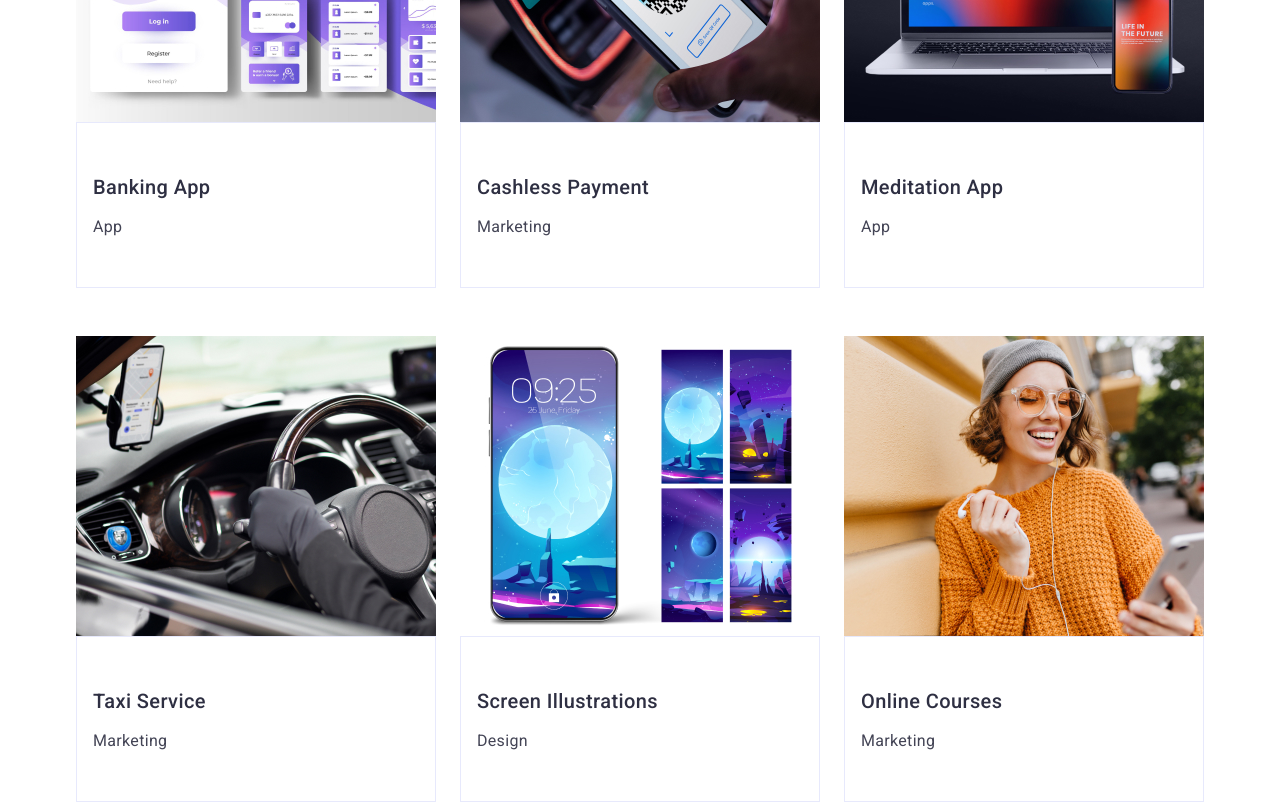
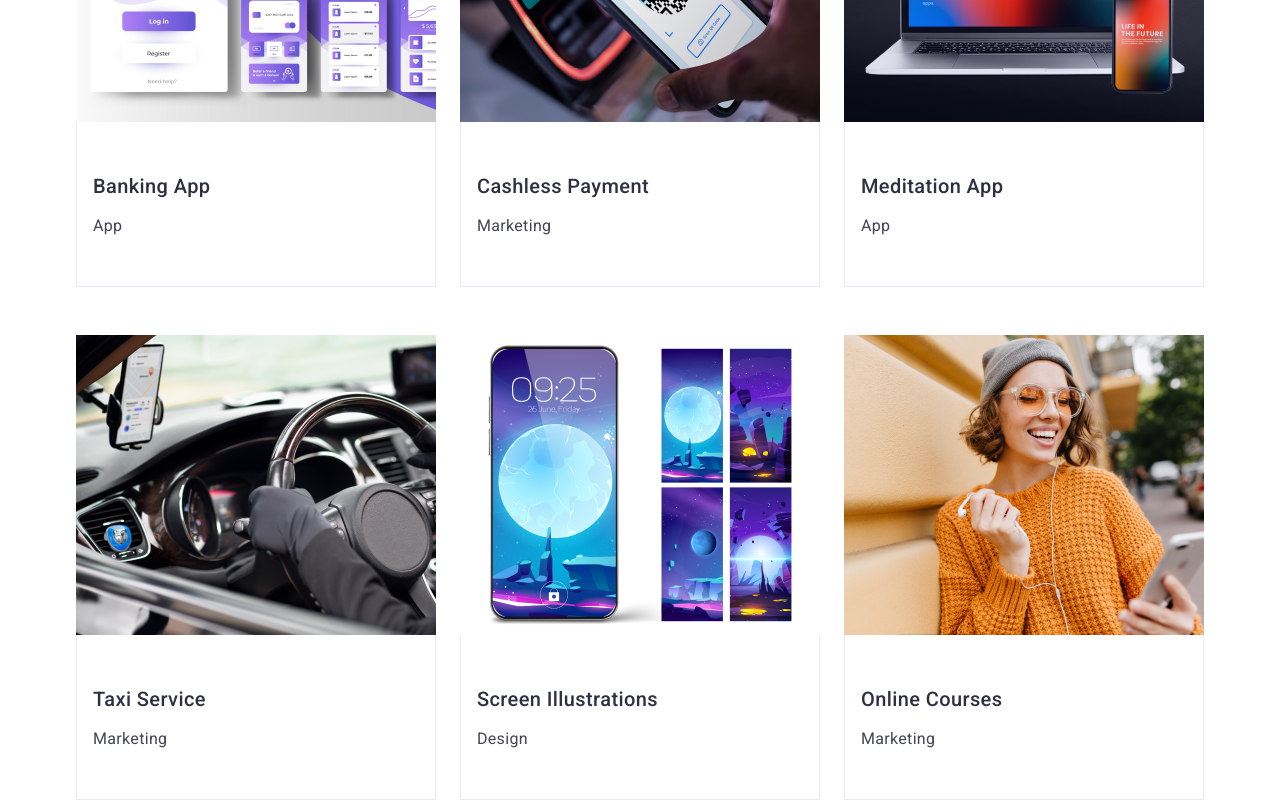
Before and after one commit to IgorBorya/goit-markup-hw-03, a plain HTML site: page index.html in a window 1280 px wide. Shown: the part 2340-3145 px from the top of the page. Drawn offline with nearby package versions, Linux system fonts and the light colour scheme.

Commit message:
fourthversion

```diff
--- a/css/styles.css
+++ b/css/styles.css
@@ -262,8 +262,11 @@ img {
 
 .card-title {
   padding: 32px 16px;
+  border: 1px solid #e7e9fc;
+}
+
+.cont {
   border-top: none;
-  border: 1px solid #e7e9fc;
 }
 
 .card-content {
--- a/index.html
+++ b/index.html
@@ -125,7 +125,7 @@
                 <ul class="fourth-ul">
                     <li class="card">
                         <img src="./images/Banking_App.jpg" width="360" height="300" alt="Banking App Photo" />
-                        <div class="card-title">
+                        <div class="card-title cont">
                             <h3 class="card-name">Banking App</h3>
                             <p class="card-content">App</p>
                         </div>
@@ -133,21 +133,21 @@
                     <li class="card">
                         <img src="./images/Cashless_Payment.jpg" width="360" height="300"
                             alt="Cashless Payment Photo" />
-                        <div class="card-title">
+                        <div class="card-title cont">
                             <h3 class="card-name">Cashless Payment</h3>
                             <p class="card-content">Marketing</p>
                         </div>
                     </li>
                     <li class="card">
                         <img src="./images/Meditation_App.jpg" width="360" height="300" alt="Meditation App Photo" />
-                        <div class="card-title">
+                        <div class="card-title cont">
                             <h3 class="card-name">Meditation App</h3>
                             <p class="card-content">App</p>
                         </div>
                     </li>
                     <li class="card">
                         <img src="./images/Taxi_Service.jpg" width="360" height="300" alt="Taxi Service Photo" />
-                        <div class="card-title">
+                        <div class="card-title cont">
                             <h3 class="card-name">Taxi Service</h3>
                             <p class="card-content">Marketing</p>
                         </div>
@@ -155,14 +155,14 @@
                     <li class="card">
                         <img src="./images/Screen_Illustrations.jpg" width="360" height="300"
                             alt="Screen Illustrations Photo" />
-                        <div class="card-title">
+                        <div class="card-title cont">
                             <h3 class="card-name">Screen Illustrations</h3>
                             <p class="card-content">Design</p>
                         </div>
                     </li>
                     <li class="card">
                         <img src="./images/Online_Courses.jpg" width="360" height="300" alt="Online Courses Photo" />
-                        <div class="card-title">
+                        <div class="card-title cont">
                             <h3 class="card-name">Online Courses</h3>
                             <p class="card-content">Marketing</p>
                         </div>
```
